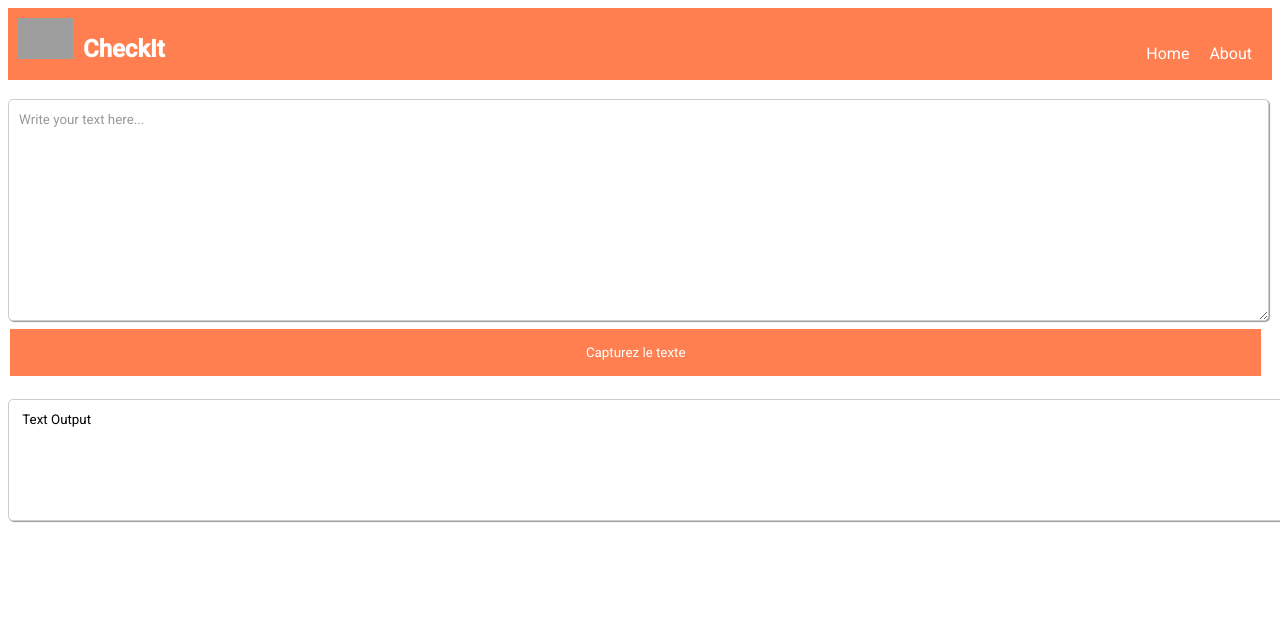
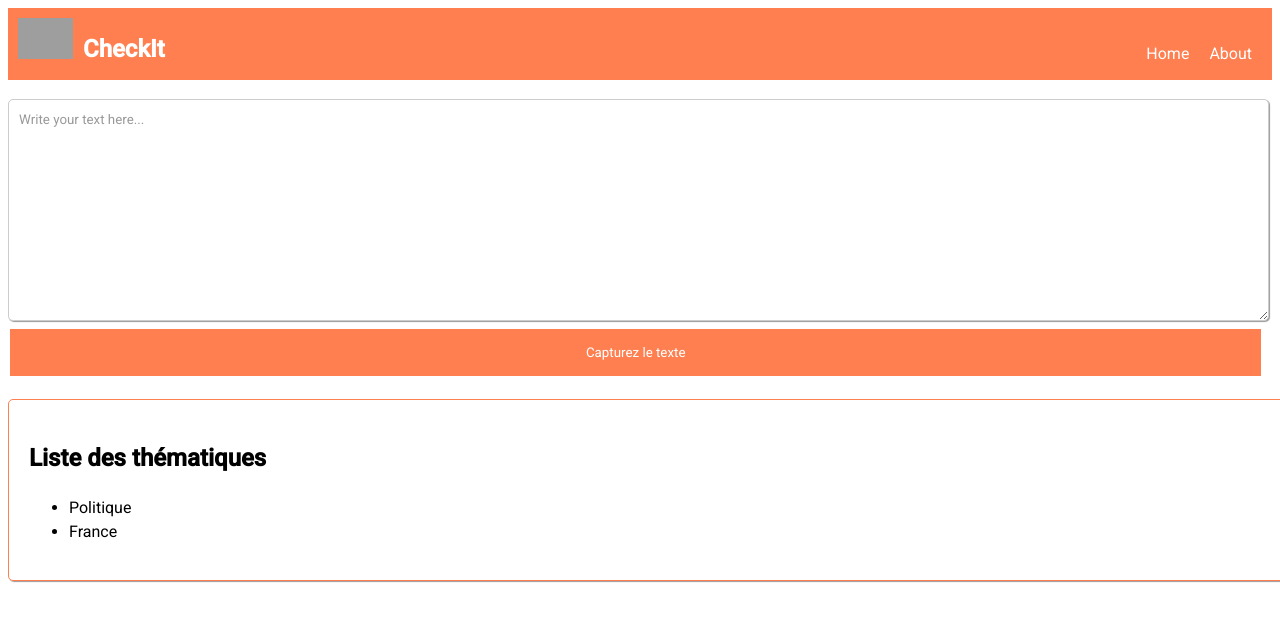
Before and after one commit to Juju2575/CheckIt, an Angular app in the folder checkit/: page / in a window 1280 px wide. Shown: the top 620 px of the page. Built offline with nearby package versions, Linux system fonts and the light colour scheme; grey boxes are pictures that could not be loaded.

Commit message:
Fenêtre d'affichage des thématiques

```diff
--- a/checkit/src/app/window/window.component.css
+++ b/checkit/src/app/window/window.component.css
@@ -7,3 +7,14 @@ textarea {
     border: 1px solid #ccc;
     box-shadow: 1px 1px 1px #999;
 }
+
+
+div {
+    width: 100%;
+    padding: 20px;
+    max-width: 100%;
+    line-height: 1.5;
+    border-radius: 5px;
+    border: 1px solid coral;
+    box-shadow: 1px 1px 1px #999;
+}
--- a/checkit/src/app/window/window.component.html
+++ b/checkit/src/app/window/window.component.html
@@ -1,3 +1,6 @@
 <br>
-<textarea id="story" name="story" rows="5" cols="33"> Text Output </textarea>
+<div>
+<h2>Liste des thématiques</h2>
+<ul><li>Politique</li><li>France</li></ul>
+</div>
 <br>
```
